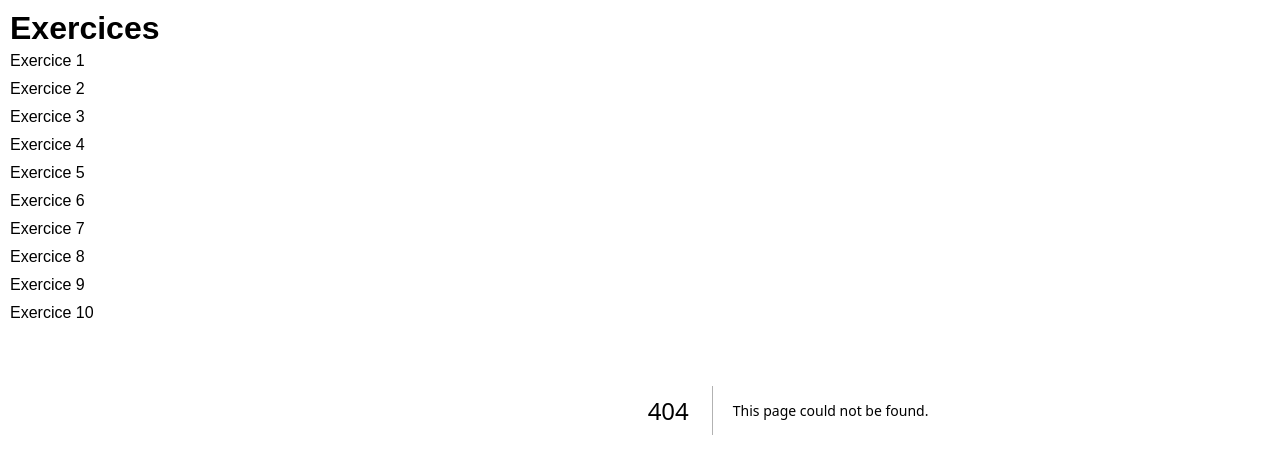
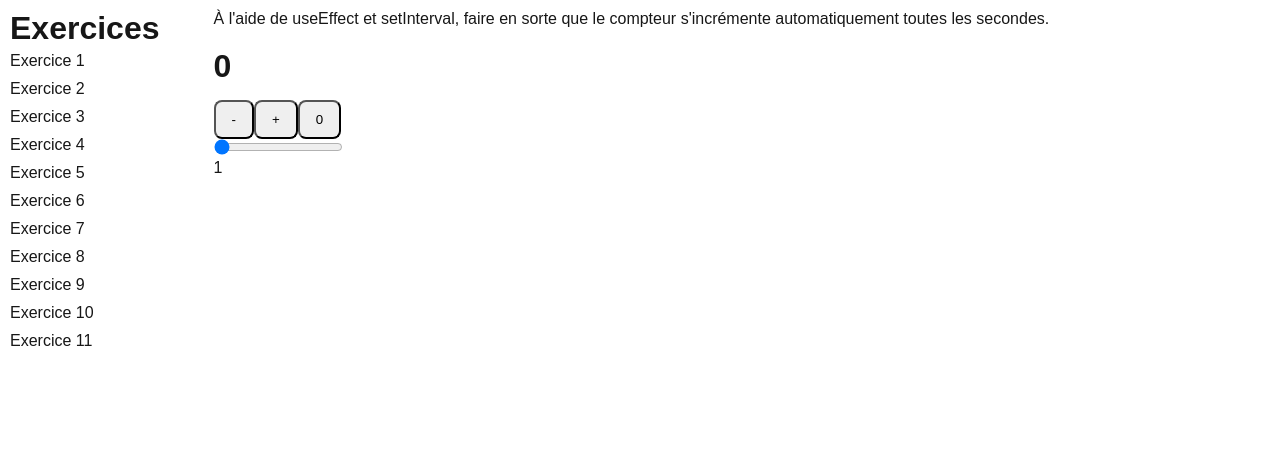
Before and after one commit to quentinhermiteau/react-5iw2-2025-2026, a Next.js app: page /exercices/11 in a window 1280 px wide. Before the commit this address had no page. Shown: the top 458 px of the page. Built offline with nearby package versions, Linux system fonts and the light colour scheme.

Commit message:
add exercise 11

```diff
--- /dev/null
+++ b/src/app/exercices/11/Slider.jsx
@@ -0,0 +1,25 @@
+"use client";
+
+import { useState } from "react";
+
+export default function Slider({ min, max, onChange }) {
+  const [value, setValue] = useState(1);
+
+  return (
+    <div className="range">
+      <input
+        type="range"
+        min={min}
+        max={max}
+        value={value}
+        step="1"
+        onChange={(e) => {
+          const value = Number(e.target.value);
+          onChange(value);
+          setValue(value);
+        }}
+      />
+      <div>{value}</div>
+    </div>
+  );
+}
--- /dev/null
+++ b/src/app/exercices/11/page.jsx
@@ -0,0 +1,30 @@
+"use client";
+
+import { useState } from "react";
+import Slider from "./Slider";
+
+export default function Counter() {
+  const [count, setCount] = useState(0);
+  const [step, setStep] = useState(1);
+
+  const handleIncrement = () => setCount(count + step);
+  const handleDecrement = () => setCount(count - step);
+  const handleReset = () => setCount(0);
+  const handleUpdateStep = (step) => setStep(step);
+
+  return (
+    <main>
+      <div id="notice">
+        À l'aide de useEffect et setInterval, faire en sorte que le compteur
+        s'incrémente automatiquement toutes les secondes.
+      </div>
+      <h1>{count}</h1>
+      <div>
+        <button onClick={handleDecrement}>-</button>
+        <button onClick={handleIncrement}>+</button>
+        <button onClick={handleReset}>0</button>
+      </div>
+      <Slider min={1} max={10} onChange={handleUpdateStep} />
+    </main>
+  );
+}
```
